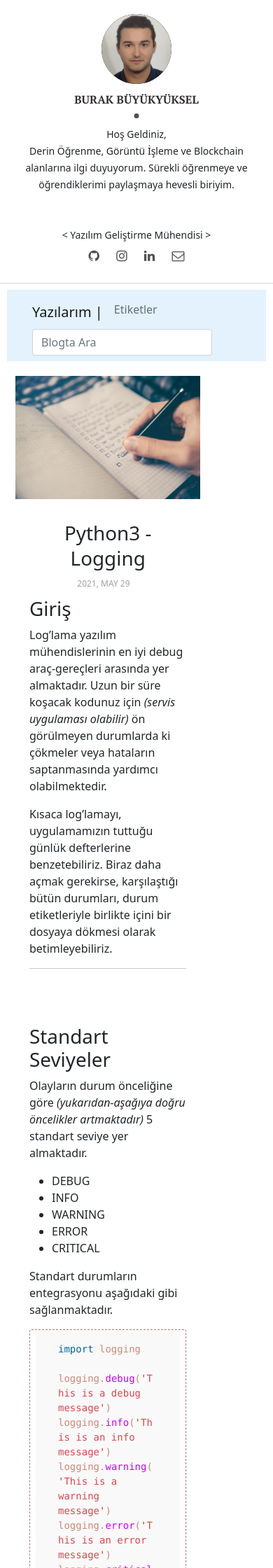
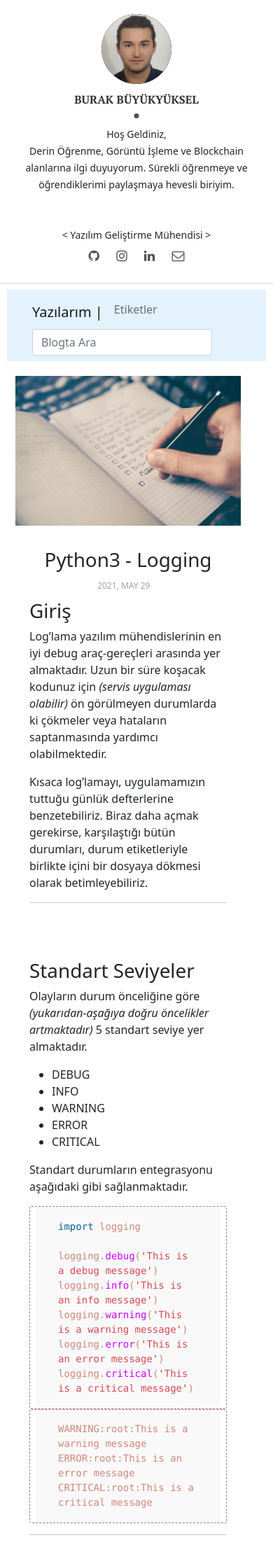
Before and after one commit to bbuyukyuksel/bbuyukyuksel.github.io, a Jekyll site: the page built from _posts/2021-05-30-python-logging.markdown, in a window 390 px wide. Shown: the top 2240 px of the page at 70% size. Built offline with Jekyll 4.4.1, drawn with Linux system fonts in a browser that asks for light colours; emoji names are drawn with the system emoji font; comment, search, counter and statistics services are not loaded.

```diff
--- a/_layouts/post.html
+++ b/_layouts/post.html
@@ -2,7 +2,7 @@
 layout: main
 ---
 <div class="row">
-  <div class="col-10">
+  <div class="col-lg-10 col-sm-12">
     <article class="article-page">
       <div class="page-content">
         {% if page.img %}
--- a/assets/css/main.css
+++ b/assets/css/main.css
@@ -1467,8 +1467,11 @@
         -ms-flex-align: stretch;
             align-items: stretch;
   }
-  .contact-title, .copyright {
+  .contact-title, .copyright{
     display: none;
+  }
+  .contents-outer {
+    display:none;
   }
 }
 
@@ -1499,8 +1502,8 @@
   .post .post-content .post-title a {
     font-size: 21px;
   }
-  .contents-outer{
-    display: none;
+  .contents-outer {
+    display:none;
   }
 }
 #search-container{
```
